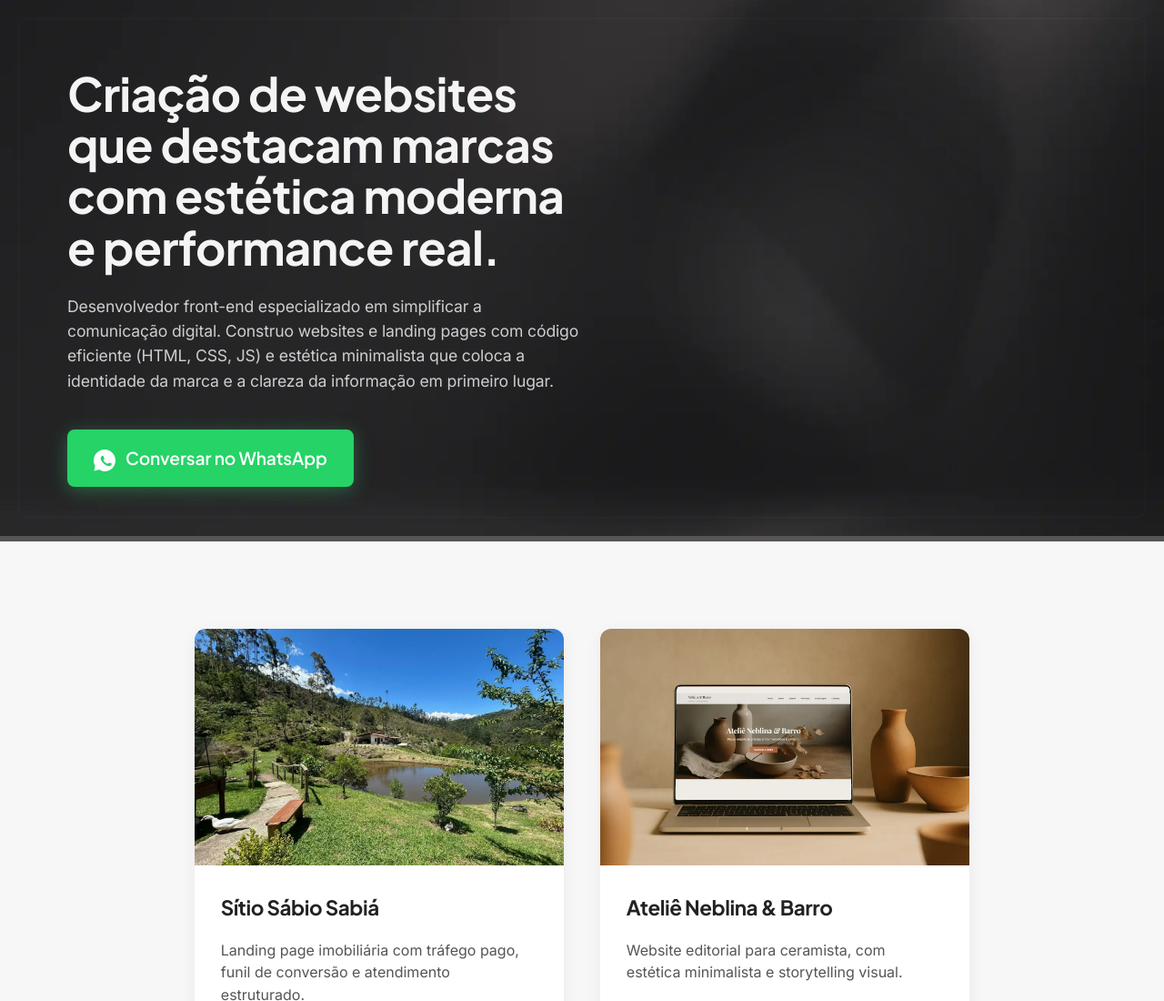
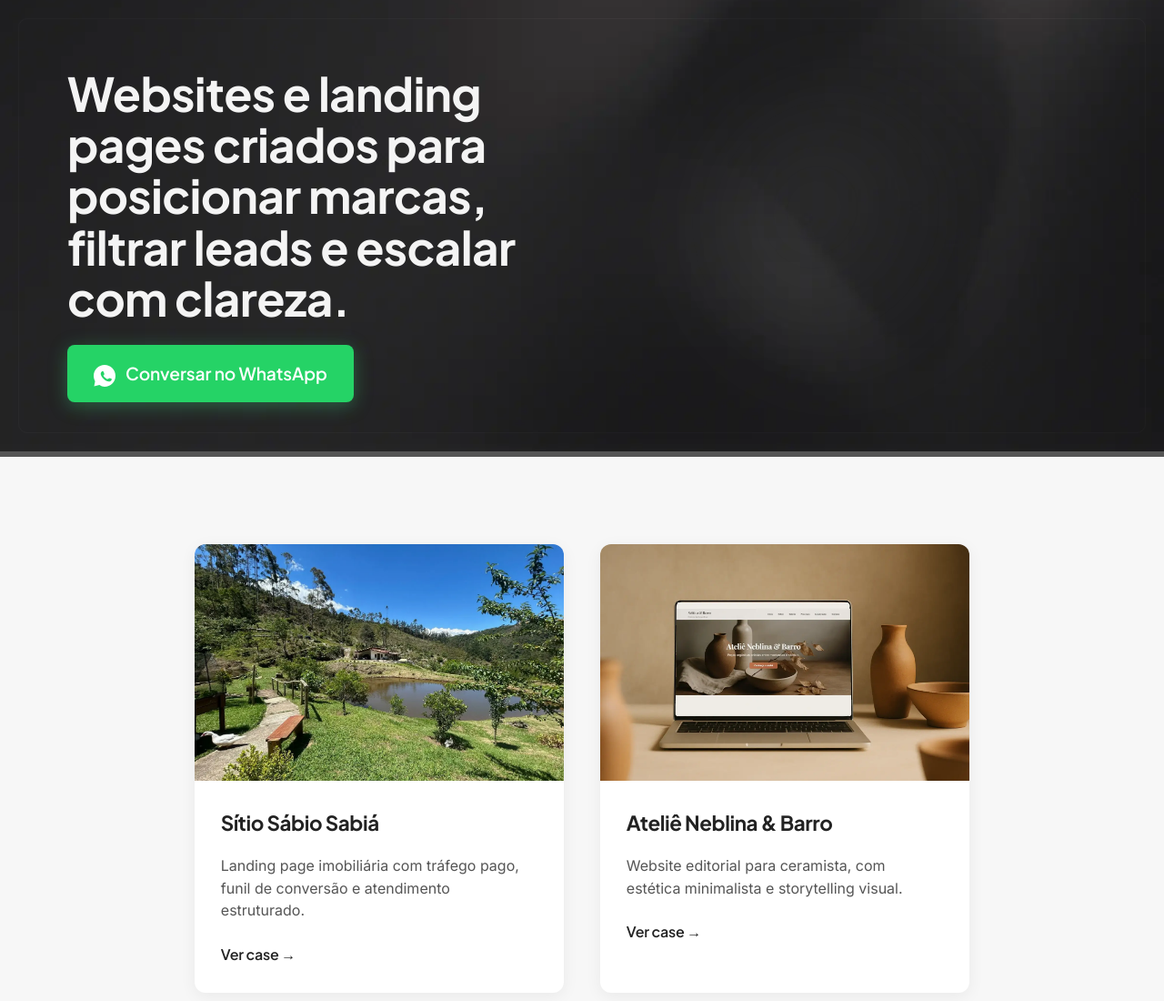
Before and after one commit to Rdgcz/portfolio, a plain HTML site: page index.html in a window 1280 px wide. Shown: the top 1100 px of the page at 91% size. Drawn offline with Linux system fonts and the light colour scheme.

Commit message:
feat: update hero section text for clarity and enhance project card description

```diff
--- a/index.html
+++ b/index.html
@@ -30,13 +30,8 @@
         <div class="agency-hero__container">
             <div class="agency-hero__content">
                 <h1 class="agency-hero__title">
-                    Criação de websites que destacam marcas com estética moderna e performance real.
+                    Websites e landing pages criados para posicionar marcas, filtrar leads e escalar com clareza.
                 </h1>
-                <p class="agency-hero__subtitle">
-                    Desenvolvedor front-end especializado em simplificar a comunicação digital.
-                    Construo websites e landing pages com código eficiente (HTML, CSS, JS) e estética
-                    minimalista que coloca a identidade da marca e a clareza da informação em primeiro lugar.
-                </p>
                 <a class="agency-hero__cta" href="https://wa.me/5511991344511" target="_blank" rel="noopener noreferrer">
                     <svg xmlns="http://www.w3.org/2000/svg" viewBox="0 0 24 24" width="24" height="24" style="margin-right:8px; vertical-align:middle;">
                         <path fill="#FFF" d="M12 0C5.373 0 0 5.373 0 12c0 2.126.56 4.126 1.547 5.88L.5 23.5l5.82-1.53A11.95 11.95 0 0 0 12 24c6.627 0 12-5.373 12-12S18.627 0 12 0z"/>
@@ -101,8 +96,8 @@
                     </div>
                     <div class="project-card__content">
                         <h3 class="project-card__title">Gasoline Burger Co.</h3>
-                        <p class="project-card__desc">Website retrô-industrial com identidade temática forte e visual de alto contraste.</p>
-                        <span class="project-card__cta">Ver case →</span>
+                        <p class="project-card__desc">Website autoral em estilo retrô-industrial com identidade temática forte e visual de alto contraste.</p>
+                        <span class="project-card__cta">Em desenvolvimento</span>
                     </div>
                 </a>
             </div>
```
